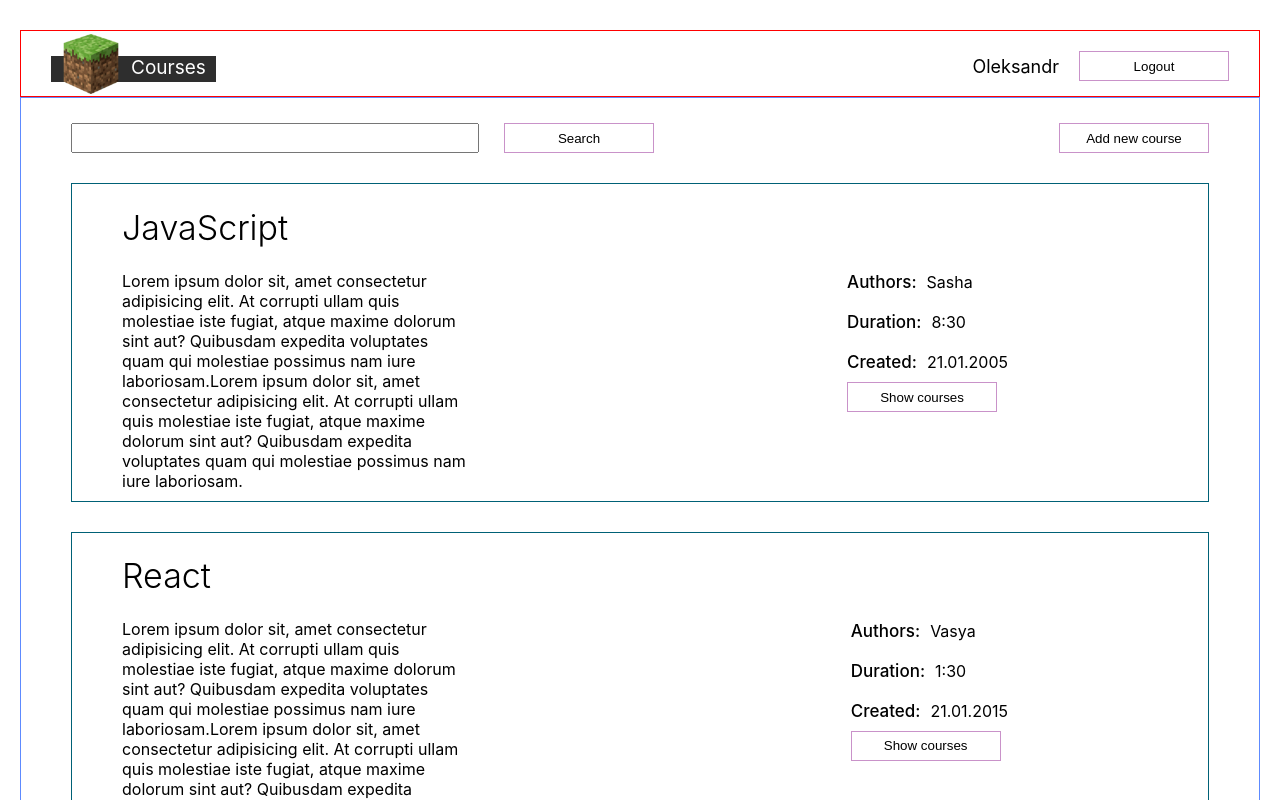
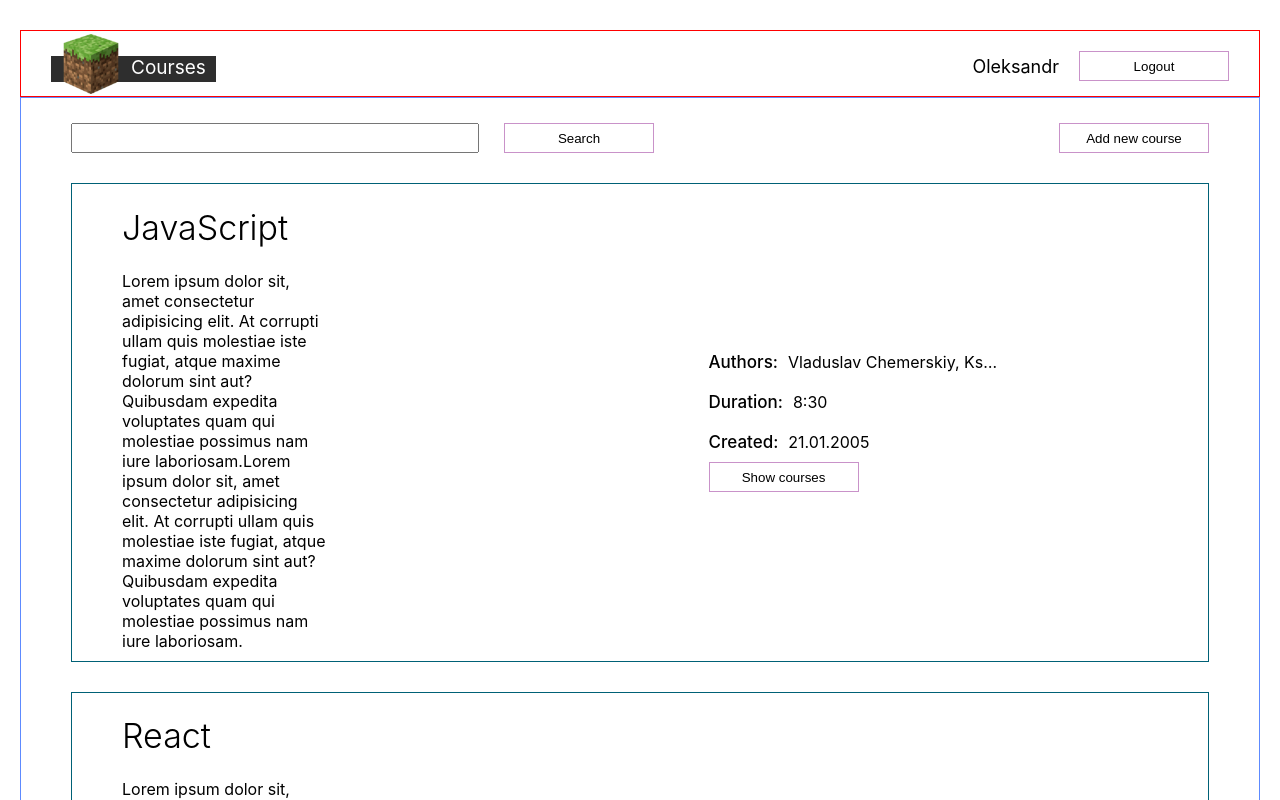
Before and after one commit to boorn337/task_1, a React (Create React App) app in the folder courses-app/: page / in a window 1280 px wide. Shown: the top 800 px of the page. Built offline with nearby package versions, Linux system fonts and the light colour scheme.

Commit message:
add posibility to create course

```diff
--- a/courses-app/package.json
+++ b/courses-app/package.json
@@ -8,7 +8,9 @@
     "@testing-library/user-event": "^13.5.0",
     "react": "^18.2.0",
     "react-dom": "^18.2.0",
+    "react-hook-form": "^7.46.2",
     "react-scripts": "5.0.1",
+    "uuid": "^9.0.1",
     "web-vitals": "^2.1.4"
   },
   "scripts": {
--- a/courses-app/src/common/Button/Button.jsx
+++ b/courses-app/src/common/Button/Button.jsx
@@ -1,8 +1,8 @@
 import "./Button.css";
 const Button = (props) => {
-  const { text, onClick } = props;
+  const { text, onClick, disabled } = props;
   return (
-    <button className="button" onClick={onClick}>
+    <button className="button" onClick={onClick} disabled={disabled}>
       {text}
     </button>
   );
--- a/courses-app/src/components/Courses/components/CourseCard/CourseCard.jsx
+++ b/courses-app/src/components/Courses/components/CourseCard/CourseCard.jsx
@@ -2,6 +2,7 @@ import "./CoursesCard.css";
 import Button from "../../../../common/Button/Button";
 
 const CoursesCard = ({ name, text, authors, time, date, id }) => {
+  const authorNames = authors.map((author) => author.name).join(", ");
   return (
     <div id={id} className="courses-card">
       <div className="about-cours">
@@ -11,7 +12,7 @@ const CoursesCard = ({ name, text, authors, time, date, id }) => {
       <div className="cours-info">
         <div>
           <h3>Authors:</h3>
-          <p>{authors}</p>
+          <p className="author">{authorNames}</p>
         </div>
         <div>
           <h3>Duration:</h3>
--- a/courses-app/src/components/Courses/components/CourseCard/CoursesCard.css
+++ b/courses-app/src/components/Courses/components/CourseCard/CoursesCard.css
@@ -13,16 +13,17 @@
 }
 .about-cours p {
   padding-bottom: 10px;
+  width: 1fr;
 }
 .cours-info {
-  margin-right: 200px;
+  margin-right: 30px;
   width: auto;
   align-self: center;
 }
 .cours-info div {
   display: flex;
   align-items: center;
-
+  flex-direction: row;
   height: 40px;
 }
 .cours-info div:last-of-type {
@@ -37,3 +38,12 @@
   font-weight: 500;
   font-size: 17px;
 }
+.cours-info div {
+  margin-right: 180px;
+}
+.author {
+  width: 210px;
+  white-space: nowrap;
+  overflow: hidden;
+  text-overflow: ellipsis;
+}
--- a/courses-app/src/components/CreateCourse/CreateCourse.jsx
+++ b/courses-app/src/components/CreateCourse/CreateCourse.jsx
@@ -1,14 +1,141 @@
 import "./CreateCourses.css";
 import Button from "../../common/Button/Button";
-const CreateCourse = () => {
-  const Duration = "00:00";
+import { mockedAuthorsList } from "../../constants";
+import { v4 as uuidv4 } from "uuid";
+import { useState } from "react";
+import { courses } from "../../constants";
+const CreateCourse = ({
+  setIsCreateOpened,
+  isCreateOpened,
+  setCoursesList,
+  coursesList,
+}) => {
+  const { v4: uuidv4 } = require("uuid");
+  const [minutes, setMinutes] = useState();
+  const [authors, setAuthors] = useState(mockedAuthorsList);
+  const [author, setAuthor] = useState();
+  const [authorList, setAuthorList] = useState([]);
+  const [course, setCourse] = useState({
+    name: "",
+    text: "",
+    authors: [],
+    time: 0,
+    date: 0,
+    id: "",
+  });
+
+  const enterTitle = (value) => {
+    setCourse({ ...course, name: value });
+  };
+  const enterDescription = (value) => {
+    setCourse({ ...course, text: value });
+  };
+  const Duration = ({ minutes }) => {
+    if (!minutes) {
+      return (
+        <h1>
+          Duration: <span>{"00:00"}</span> hours
+        </h1>
+      );
+    }
+    const num = Number.parseInt(minutes);
+    const hours = num / 60;
+    let rhours = Math.floor(hours);
+    const minut = (hours - rhours) * 60;
+    let rminut = Math.floor(minut);
+    rhours = rhours < 9 ? "0" + rhours : rhours;
+    rminut = rminut < 9 ? "0" + rminut : rminut;
+    const time = rhours + ":" + rminut;
+
+    return (
+      <h1>
+        Duration: <span>{time}</span> hours
+      </h1>
+    );
+  };
+  const AuthorsList = ({ authorList }) => {
+    const handleRemoveAuthor = (index) => {
+      const updatedList = authorList.filter((_, i) => i !== index);
+
+      setAuthorList(updatedList);
+      setCourse({ ...course, authors: updatedList });
+    };
+    return authorList.map((author, index) => {
+      return (
+        <div key={index} className="author-list">
+          <p>{author.name}</p>
+          <Button
+            disabled={false}
+            text="Delete author"
+            onClick={() => {
+              handleRemoveAuthor(index);
+            }}
+          ></Button>
+        </div>
+      );
+    });
+  };
+  const Authors = ({ authors }) => {
+    const handleClick = (author) => {
+      setAuthorList([...authorList, author]);
+      setCourse({
+        ...course,
+        authors: [...course.authors, author],
+      });
+    };
+    return authors.map((author, index) => {
+      return (
+        <div key={index}>
+          <p>{author.name}</p>
+          <Button
+            disabled={authorList.indexOf(author) > -1}
+            text="Add author"
+            onClick={() => handleClick(author)}
+          />
+        </div>
+      );
+    });
+  };
+  const createAuthor = () => {
+    const id = uuidv4();
+    const tempAuthors = [...authors, { id: id, name: author }];
+    setAuthors(tempAuthors);
+  };
+
+  const createCourse = () => {
+    setCourse({ ...course, id: uuidv4() });
+    var today = new Date(),
+      date =
+        today.getFullYear() +
+        "-" +
+        (today.getMonth() + 1) +
+        "-" +
+        today.getDate();
+    setCourse({ ...course, date: date });
+
+    if (
+      !course.name ||
+      !course.text ||
+      !course.authors.length ||
+      !course.time
+    ) {
+      alert("Please, fill in all fields");
+      return;
+    }
+    setCoursesList([...coursesList, course]);
+    setIsCreateOpened(!isCreateOpened);
+  };
   return (
     <>
       <div className="title-bar">
         <p>Title</p>
         <div className="title-input">
-          <input type="text" placeholder="Enter title..." />
-          <Button text="Create course"></Button>
+          <input
+            type="text"
+            placeholder="Enter title..."
+            onChange={(event) => enterTitle(event.target.value)}
+          />
+          <Button text="Create course" onClick={createCourse}></Button>
         </div>
         <p>Description</p>
         <textarea
@@ -17,6 +144,7 @@ const CreateCourse = () => {
           cols="30"
           rows="10"
           placeholder="Enter description"
+          onChange={(event) => enterDescription(event.target.value)}
         ></textarea>
       </div>
       <div className="authors-container">
@@ -24,41 +152,41 @@ const CreateCourse = () => {
           <h2>Add author</h2>
           <div>
             <p>Author name</p>
-            <input type="text" placeholder="Enter author name..." />
+            <input
+              type="text"
+              placeholder="Enter author name..."
+              onChange={(event) => {
+                setAuthor(event.target.value);
+              }}
+            />
           </div>
-          <Button text="Create autor"></Button>
+          <Button text="Create autor" onClick={createAuthor}></Button>
           <h2>Duration</h2>
           <div>
             <p>Duration</p>
-            <input type="text" placeholder="Enter duration in minutes..." />
-            <h1>
-              Duration: <span>{Duration}</span> hours
-            </h1>
+            <input
+              type="text"
+              placeholder="Enter duration in minutes..."
+              onChange={(event) => {
+                setMinutes(event.target.value);
+                setCourse({ ...course, time: event.target.value });
+              }}
+            />
+            <Duration minutes={minutes} />
           </div>
         </div>
         <div className="authors">
           <h2>Authors</h2>
           <div className="authors-include">
-            <div>
-              <p>Vasiliy Tarnavchik</p>
-              <Button text="Add author"></Button>
-            </div>
-            <div>
-              <p>Ksenia Khrobatenko</p>
-              <Button text="Add author"></Button>
-            </div>
-            <div>
-              <p>Oleksandr Sosiukin</p>
-              <Button text="Add author"></Button>
-            </div>
-            <div>
-              <p>Vladuslav Chemerskiy</p>
-              <Button text="Add author"></Button>
-            </div>
+            <Authors authors={authors} />
           </div>
           <h2>Course autors</h2>
           <div>
-            <p>Author list is empty</p>
+            {!authorList.length ? (
+              <p>Author list is empty</p>
+            ) : (
+              <AuthorsList authorList={authorList} />
+            )}
           </div>
         </div>
       </div>
--- a/courses-app/src/components/CreateCourse/CreateCourses.css
+++ b/courses-app/src/components/CreateCourse/CreateCourses.css
@@ -77,3 +77,8 @@ p {
   align-items: center;
   margin-right: 300px;
 }
+.author-list {
+  display: flex;
+  align-items: center;
+  margin: 10px;
+}
--- a/courses-app/src/constants.js
+++ b/courses-app/src/constants.js
@@ -1,35 +1,68 @@
-// export const course = {
-//   name: "JavaScript2",
-//   text: "2323Lorem ipsum dolor sit, amet consectetur adipisicing elit. At corrupti ullam quis molestiae iste fugiat, atque maxime dolorum sint aut? Quibusdam expedita voluptates quam qui molestiae possimus nam iure laboriosam.Lorem ipsum dolor sit, amet consectetur adipisicing elit. At corrupti ullam quis molestiae iste fugiat, atque maxime dolorum sint aut? Quibusdam expedita voluptates quam qui molestiae possimus nam iure laboriosam.",
-//   authors: "S2323asha",
-//   time: "82:30",
-//   date: "21.01.2005",
-//   id: "1",
-// };
-export const coursesFilter = [];
+export const mockedAuthorsList = [
+  {
+    id: "27cc3006-e93a-4748-8ca8-73d06aa93b6d",
+    name: "Vasiliy Tarnavchik",
+  },
+  {
+    id: "f762978b-61eb-4096-812b-ebde22838167",
+    name: "Ksenia Khrobatenko",
+  },
+  {
+    id: "df32994e-b23d-497c-9e4d-84e4dc02882f",
+    name: "Oleksandr Sosiukin",
+  },
+  {
+    id: "095a1817-d45b-4ed7-9cf7-b2417bcbf748",
+    name: "Vladuslav Chemerskiy",
+  },
+];
+
 export const courses = [
   {
     name: "JavaScript",
     text: "Lorem ipsum dolor sit, amet consectetur adipisicing elit. At corrupti ullam quis molestiae iste fugiat, atque maxime dolorum sint aut? Quibusdam expedita voluptates quam qui molestiae possimus nam iure laboriosam.Lorem ipsum dolor sit, amet consectetur adipisicing elit. At corrupti ullam quis molestiae iste fugiat, atque maxime dolorum sint aut? Quibusdam expedita voluptates quam qui molestiae possimus nam iure laboriosam.",
-    authors: "Sasha",
+    authors: [
+      {
+        id: "095a1817-d45b-4ed7-9cf7-b2417bcbf748",
+        name: "Vladuslav Chemerskiy",
+      },
+      {
+        id: "f762978b-61eb-4096-812b-ebde22838167",
+        name: "Ksenia Khrobatenko",
+      },
+    ],
     time: "8:30",
     date: "21.01.2005",
-    id: "2",
+    id: "1",
   },
   {
     name: "React",
     text: "Lorem ipsum dolor sit, amet consectetur adipisicing elit. At corrupti ullam quis molestiae iste fugiat, atque maxime dolorum sint aut? Quibusdam expedita voluptates quam qui molestiae possimus nam iure laboriosam.Lorem ipsum dolor sit, amet consectetur adipisicing elit. At corrupti ullam quis molestiae iste fugiat, atque maxime dolorum sint aut? Quibusdam expedita voluptates quam qui molestiae possimus nam iure laboriosam.",
-    authors: "Vasya",
+    authors: [
+      {
+        id: "df32994e-b23d-497c-9e4d-84e4dc02882f",
+        name: "Oleksandr Sosiukin",
+      },
+    ],
     time: "1:30",
     date: "21.01.2015",
-    id: "3",
+    id: "2",
   },
   {
     name: "UI/UX",
     text: "Lorem ipsum dolor sit, amet consectetur adipisicing elit. At corrupti ullam quis molestiae iste fugiat, atque maxime dolorum sint aut? Quibusdam expedita voluptates quam qui molestiae possimus nam iure laboriosam.Lorem ipsum dolor sit, amet consectetur adipisicing elit. At corrupti ullam quis molestiae iste fugiat, atque maxime dolorum sint aut? Quibusdam expedita voluptates quam qui molestiae possimus nam iure laboriosam.",
-    authors: "Ksusah",
+    authors: [
+      {
+        id: "27cc3006-e93a-4748-8ca8-73d06aa93b6d",
+        name: "Vasiliy Tarnavchik",
+      },
+      {
+        id: "f762978b-61eb-4096-812b-ebde22838167",
+        name: "Ksenia Khrobatenko",
+      },
+    ],
     time: "5:30",
     date: "21.01.20023",
-    id: "4",
+    id: "3",
   },
 ];
```
Also changed, not shown: courses-app/src/App.jsx (+9 -1 lines), 1 other file (tests, documents, lock files or other folders).
